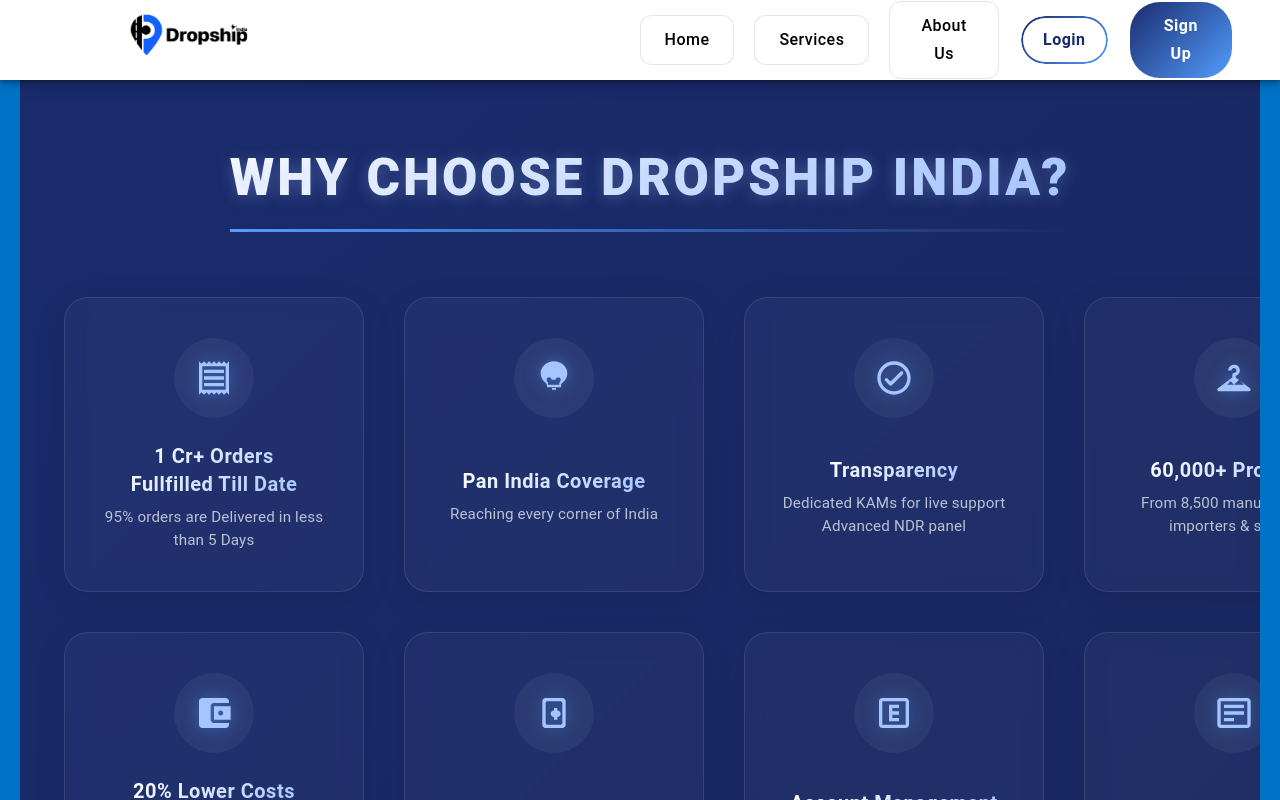
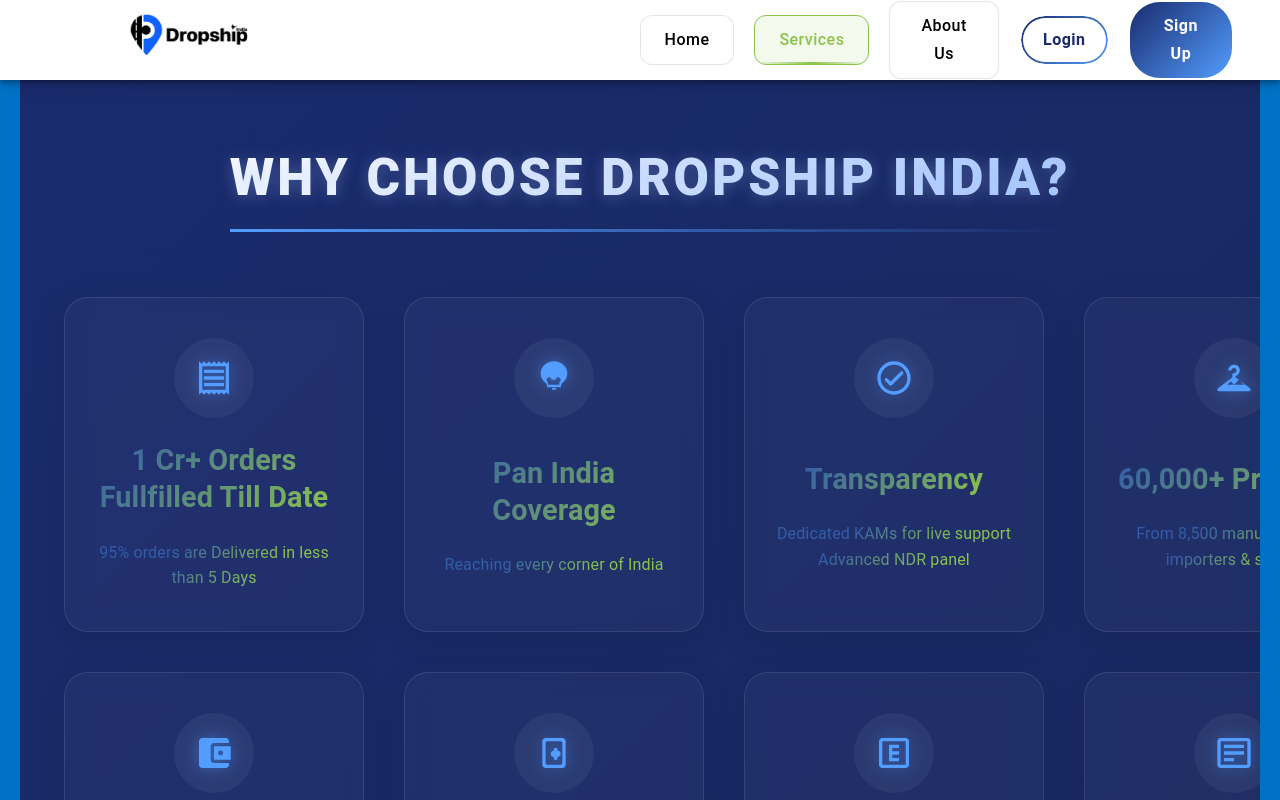
Before and after one commit to prashantcitymall/Dropship-india, a React (Create React App) app: page /services in a window 1280 px wide. Shown: the top 800 px of the page. Built offline with nearby package versions, Linux system fonts and the light colour scheme.

Commit message:
another changes

```diff
--- a/src/components/Capabilities/Capabilities.css
+++ b/src/components/Capabilities/Capabilities.css
@@ -37,6 +37,7 @@
   background: linear-gradient(135deg, #ffffff 0%, #a5c5ff 100%);
   -webkit-background-clip: text;
   -webkit-text-fill-color: transparent;
+  background-clip: text;
   text-shadow: 0 2px 15px rgba(165, 197, 255, 0.3);
 
   @media (max-width: 1200px) {
@@ -171,7 +172,7 @@
   }
 }
 
-.capability-icon .icon {
+.capability-icon svg {
   width: 100%;
   height: 100%;
   fill: #a5c5ff;
@@ -298,33 +299,30 @@
 }
 
 .capability-title {
-  color: #ffffff;
-  font-size: 1.25rem;
-  margin: 0;
-  font-weight: 600;
-  line-height: 1.4;
-  letter-spacing: 0.5px;
-  background: linear-gradient(135deg, #ffffff 0%, #a5c5ff 100%);
+  color: transparent;
+  background: linear-gradient(135deg, #335da9, #8BC34A);
   -webkit-background-clip: text;
-  -webkit-text-fill-color: transparent;
-  transition: all 0.3s ease;
+  background-clip: text;
+  font-size: 1.8rem;
+  font-weight: 700;
+  margin-bottom: 15px;
 }
 
 .capability-subtitle {
-  color: rgba(255, 255, 255, 0.7);
-  font-size: 0.95rem;
+  color: transparent;
+  background: linear-gradient(135deg, #335da9 30%, #8BC34A 70%);
+  -webkit-background-clip: text;
+  background-clip: text;
+  font-size: 1rem;
+  line-height: 1.6;
   margin: 0;
-  line-height: 1.5;
-  font-weight: 400;
-  transition: all 0.3s ease;
-  white-space: pre-line;
 }
 
 .capability-card:hover .capability-title {
   transform: translateY(-2px);
-  background: linear-gradient(135deg, #ffffff 30%, #529dff 100%);
+  background: linear-gradient(135deg, #335da9, #8BC34A);
   -webkit-background-clip: text;
-  -webkit-text-fill-color: transparent;
+  background-clip: text;
 }
 
 .capability-card:hover .capability-subtitle {
--- a/src/components/Navbar/Navbar.js
+++ b/src/components/Navbar/Navbar.js
@@ -1,6 +1,6 @@
 import React, { useState } from 'react';
 import { AppBar, Toolbar, Button, Container, IconButton, Drawer, List, ListItem } from '@mui/material';
-import { Link } from 'react-router-dom';
+import { Link, useLocation } from 'react-router-dom';
 import styled, { keyframes } from 'styled-components';
 import MenuIcon from '@mui/icons-material/Menu';
 
@@ -112,22 +112,9 @@
   }
 `;
 
-const DrawerItem = styled(ListItem)`
-  && {
-    padding: 12px;
-    margin-bottom: 8px;
-    border-radius: 12px;
-    transition: all 0.3s ease;
-
-    &:hover {
-      background: rgba(82, 157, 255, 0.1);
-    }
-  }
-`;
-
 const StyledButton = styled(Button)`
   && {
-    color: black;
+    color: ${props => props.active ? '#8BC34A' : 'black'};
     text-transform: none;
     font-size: 1rem;
     padding: 10px 24px;
@@ -135,9 +122,9 @@
     transition: all 0.3s ease;
     position: relative;
     overflow: hidden;
-    background: rgba(255, 255, 255, 0.1);
+    background: ${props => props.active ? 'rgba(139, 195, 74, 0.1)' : 'rgba(255, 255, 255, 0.1)'};
     backdrop-filter: blur(10px);
-    border: 1px solid rgba(0, 0, 0, 0.1);
+    border: 1px solid ${props => props.active ? '#8BC34A' : 'rgba(0, 0, 0, 0.1)'};
 
     @media (max-width: 1200px) {
       padding: 8px 20px;
@@ -151,8 +138,8 @@
       left: 0;
       width: 100%;
       height: 2px;
-      background: linear-gradient(90deg, transparent, rgba(0, 0, 0, 0.2), transparent);
-      transform: scaleX(0);
+      background: linear-gradient(90deg, transparent, ${props => props.active ? '#8BC34A' : 'rgba(0, 0, 0, 0.2)'}, transparent);
+      transform: scaleX(${props => props.active ? '1' : '0'});
       transform-origin: left;
       transition: transform 0.3s ease;
     }
@@ -167,14 +154,14 @@
       background: linear-gradient(
         90deg,
         transparent,
-        rgba(255, 255, 255, 0.2),
+        rgba(139, 195, 74, 0.2),
         transparent
       );
       transition: 0.5s;
     }
 
     &:hover {
-      background: rgba(255, 255, 255, 0.2);
+      background: ${props => props.active ? 'rgba(139, 195, 74, 0.15)' : 'rgba(255, 255, 255, 0.2)'};
       transform: translateY(-2px);
       animation: ${glowAnimation} 3s infinite;
 
@@ -186,6 +173,21 @@
       &::after {
         left: 100%;
       }
+    }
+  }
+`;
+
+const DrawerItem = styled(ListItem)`
+  && {
+    padding: 12px;
+    margin-bottom: 8px;
+    border-radius: 12px;
+    transition: all 0.3s ease;
+    color: ${props => props.active ? '#8BC34A' : 'inherit'};
+    background: ${props => props.active ? 'rgba(139, 195, 74, 0.1)' : 'transparent'};
+
+    &:hover {
+      background: ${props => props.active ? 'rgba(139, 195, 74, 0.15)' : 'rgba(82, 157, 255, 0.1)'};
     }
   }
 `;
@@ -284,10 +286,13 @@
 
 const Navbar = () => {
   const [mobileOpen, setMobileOpen] = useState(false);
+  const location = useLocation();
 
   const handleDrawerToggle = () => {
     setMobileOpen(!mobileOpen);
   };
+
+  const isActive = (path) => location.pathname === path;
 
   return (
     <HeaderWrapper>
@@ -301,13 +306,13 @@
             </LogoContainer>
             <NavContainer>
               <Link to="/" style={{ textDecoration: 'none' }}>
-                <StyledButton>Home</StyledButton>
+                <StyledButton active={isActive('/')}>Home</StyledButton>
               </Link>
               <Link to="/services" style={{ textDecoration: 'none' }}>
-                <StyledButton>Services</StyledButton>
+                <StyledButton active={isActive('/services')}>Services</StyledButton>
               </Link>
               <Link to="/about" style={{ textDecoration: 'none' }}>
-                <StyledButton>About Us</StyledButton>
+                <StyledButton active={isActive('/about')}>About Us</StyledButton>
               </Link>
               <AuthButton
                 onClick={() => window.open('https://dropshipindia.live/', '_blank')}
@@ -340,13 +345,31 @@
         }}
       >
         <DrawerList>
-          <DrawerItem button component={Link} to="/" onClick={handleDrawerToggle}>
+          <DrawerItem
+            button
+            component={Link}
+            to="/"
+            onClick={handleDrawerToggle}
+            active={isActive('/')}
+          >
             Home
           </DrawerItem>
-          <DrawerItem button component={Link} to="/services" onClick={handleDrawerToggle}>
+          <DrawerItem
+            button
+            component={Link}
+            to="/services"
+            onClick={handleDrawerToggle}
+            active={isActive('/services')}
+          >
             Services
           </DrawerItem>
-          <DrawerItem button component={Link} to="/about" onClick={handleDrawerToggle}>
+          <DrawerItem
+            button
+            component={Link}
+            to="/about"
+            onClick={handleDrawerToggle}
+            active={isActive('/about')}
+          >
             About Us
           </DrawerItem>
           <DrawerItem button onClick={() => {
```
Also changed, not shown: src/components/Services/Services.js (added, +18 -0 lines).
